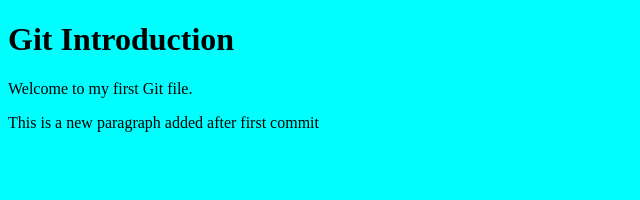
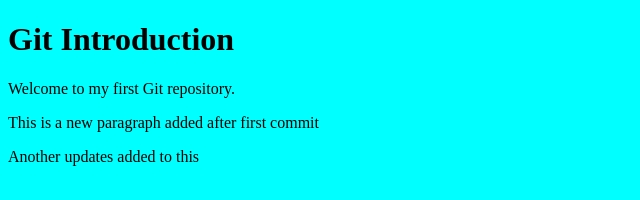
Before and after one commit to arib10/geegstack-lecture, a plain HTML site: page index.html in a window 1280 px wide. Shown: the whole page, without its empty margins (0-640 px from the left). Drawn offline with Linux system fonts and the light colour scheme.

Commit message:
file changes to repo

```diff
--- a/index.html
+++ b/index.html
@@ -8,7 +8,8 @@
 </head>
 <body>
     <h1>Git Introduction</h1>
-    <p>Welcome to my first Git file.</p>
+    <p>Welcome to my first Git repository.</p>
     <p>This is a new paragraph added after first commit</p>
+    <p>Another updates added to this</p>
 </body>
 </html>
```
